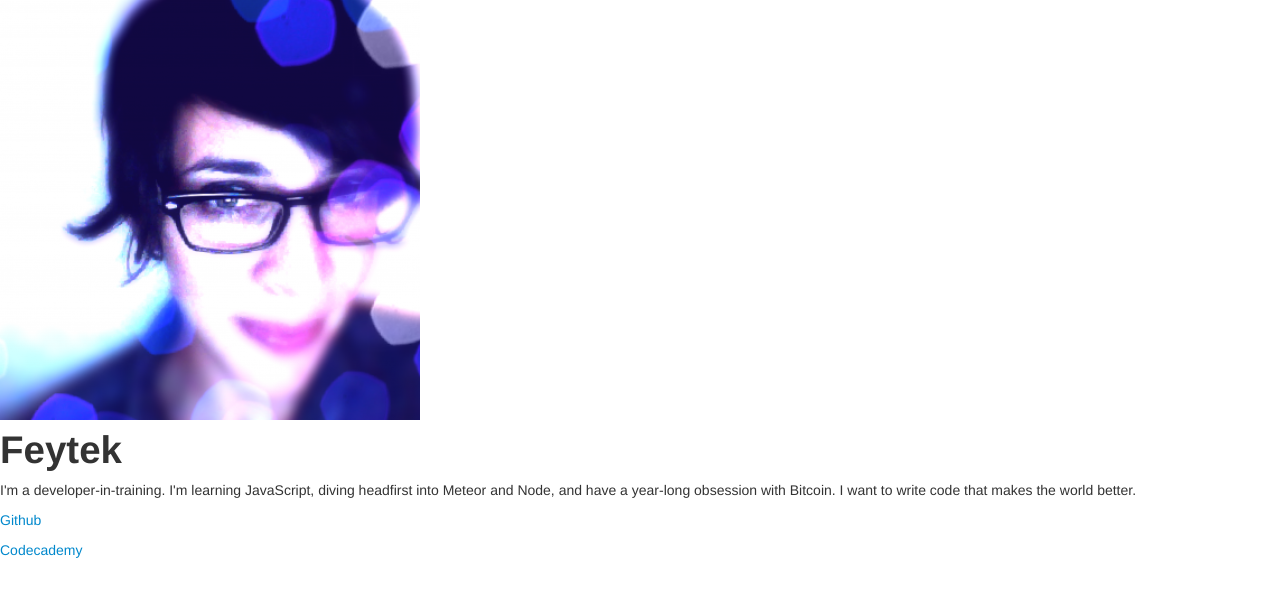
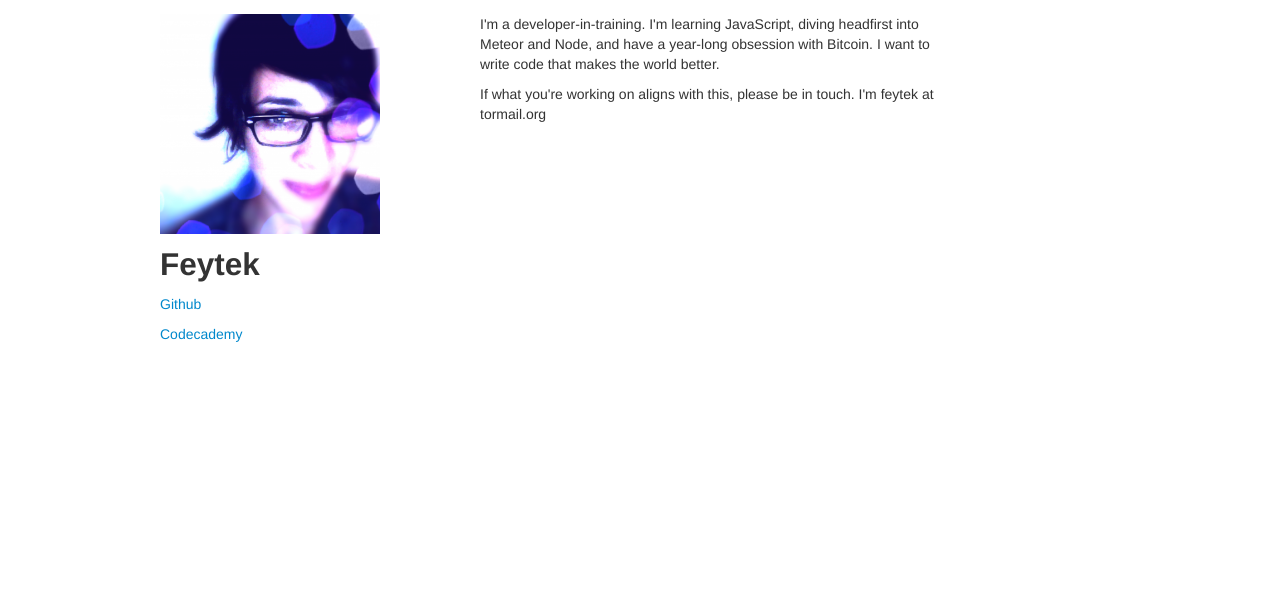
Before and after one commit to feytek/feytek.github.com, a plain HTML site: page index.html in a window 1280 px wide. Drawn offline with nearby package versions, Linux system fonts and the light colour scheme.

Commit message:
changed css, offset columns

```diff
--- a/index.html
+++ b/index.html
@@ -6,16 +6,28 @@
     <link href="css/bootstrap.min.css" rel="stylesheet" media="screen">
     <style>
 
+    body {
+      padding-top: 1em;
+    }
     </style>
   </head>
   <body>
-        <img src="feytek.png">
-        <h1>Feytek</h1>
-        <p>I'm a developer-in-training. I'm learning JavaScript, diving headfirst into Meteor and Node, and have a year-long obsession with Bitcoin. I want to write code that makes the world better.</p>
+        <div class="row">
 
-        <p><a href="https://github.com/feytek">Github</a></p>
-        <p><a href="http://www.codecademy.com/users/feytek">Codecademy</a></p>
+          <div class="span3 offset2">
+          <img src="feytek.png">
+            <h2>Feytek</h2>
+            <p><a href="https://github.com/feytek">Github</a></p>
+            <p><a href="http://www.codecademy.com/users/feytek">Codecademy</a></p>
+          </div>
 
+        <div class="span6 offset1">
+          <p>I'm a developer-in-training. I'm learning JavaScript, diving headfirst into Meteor and Node, and have a year-long obsession with Bitcoin. I want to write code that makes the world better.</p>
+
+          <p>If what you're working on aligns with this, please be in touch. I'm feytek at tormail.org</p>
+        </div>
+
+        </div>
 
 
 
```
